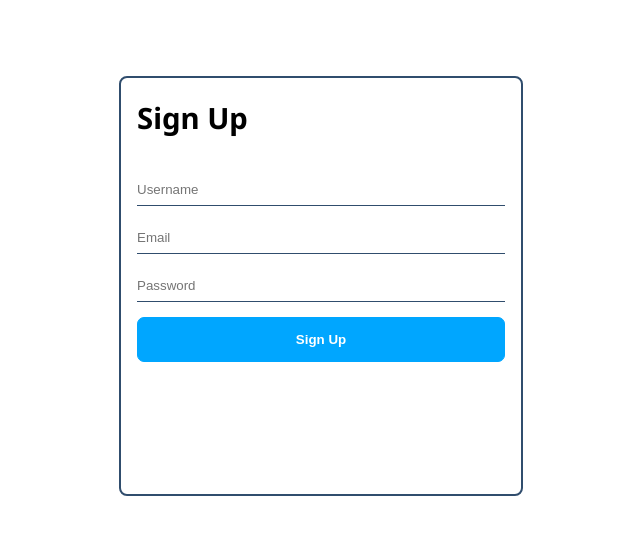
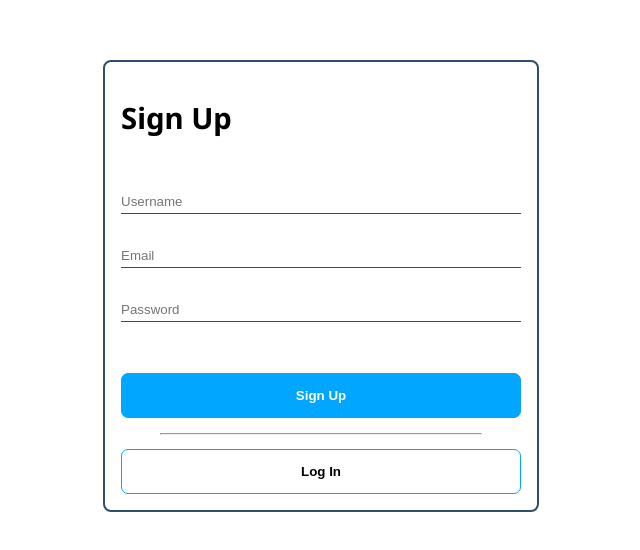
Before and after one commit to Juggle6/Langlearn, a Next.js app: page /sign-up in a window 1280 px wide. Shown: the part 114-664 px from the top of the page, without its empty margins (319-959 px from the left). Built offline with nearby package versions, Linux system fonts and the light colour scheme.

Commit message:
Styled the login screen

```diff
--- a/components/button.js
+++ b/components/button.js
@@ -1,6 +1,6 @@
 import utilStyles from '../styles/utils.module.css';
 
-export default function Button({ text, href, handlerFunction, type }) {
+export default function Button({ text, href, handlerFunction, type, tColor }) {
   function openNewTab(e) {
     e.preventDefault()
     e.stopPropagation()
@@ -9,5 +9,5 @@ export default function Button({ text, href, handlerFunction, type }) {
 
   return <button className={type === 'hl'
     ? `${utilStyles.button} ${utilStyles.hlButton}`
-    : utilStyles.button} onClick={handlerFunction ? handlerFunction : href ? openNewTab : null} type="button">{text}</button>
+    : `${utilStyles.button} ${tColor === 'black' ? utilStyles.blackText : null}`} onClick={handlerFunction ? handlerFunction : href ? openNewTab : null} type="button">{text}</button>
 }
--- a/pages/sign-up.js
+++ b/pages/sign-up.js
@@ -1,6 +1,8 @@
 import {useState} from 'react';
 import styles from '@/styles/auth.module.css';
 import utilStyles from '@/styles/utils.module.css';
+import Button from '@/components/button.js';
+import {useRouter} from 'next/router';
 
 export default function SignUpPage() {
   const [form, setForm] = useState({username: '', email: '', password: ''})
@@ -18,10 +20,17 @@ export default function SignUpPage() {
     });
   }
 
+  const router = useRouter();
+
+  function handleLogIn(e) {
+    e.preventDefault();
+    e.stopPropagation();
+    router.push("/log-in")
+  }
+
   return (
     <div className={styles.container}>
       <form className={styles.signUpForm}>
-        <div className={styles.content}>
         <div className={styles.heading}>
           <h1>Sign Up</h1>
         </div>
@@ -34,9 +43,10 @@ export default function SignUpPage() {
         <div className={styles.textInput}>
           <input name="password" className={styles.authTextInput} type={showPassword ? "text" : "password"} placeholder='Password' onChange={handleChange} value={form.password}/>
         </div>
-          <div className={styles.submitButtonContainer}>
+        <div className={styles.submitContent}>
           <button className={`${utilStyles.button} ${utilStyles.hlButton}`} type="submit" onClick={handleSubmit}>Sign Up</button>
-          </div>
+          <hr className={styles.divider}/>
+          <button className={`${utilStyles.button} ${utilStyles.blackText}`} onClick={handleLogIn}>Log In</button>
         </div>
       </form>
     </div>
--- a/styles/auth.module.css
+++ b/styles/auth.module.css
@@ -6,20 +6,15 @@
 }
 
 .signUpForm {
+  display: flex;
+  flex-direction: column;
+  gap: 2rem;
   border: 2px solid #304D6D;
   border-radius: 0.5rem;
   width: 100%;
   height: 26rem;
   max-width: 25rem;
-}
-
-.content {
-  display: flex;
-  align-items: center;
-  flex-direction: column;
-  gap: 1rem;
-  height: 100%;
-  margin: 0 1rem;
+  padding: 1rem;
 }
 
 .heading {
@@ -45,6 +40,16 @@
   border-color: #00A6FF;
 }
 
-.submitButtonContainer {
+.submitContent {
   width: 100%;
+  height: 100%;
+  display: flex;
+  flex-direction: column;
+  justify-content: end;
+  gap: 0.4rem;
 }
+
+.divider {
+  width: 80%;
+  color: black;
+}
--- a/styles/utils.module.css
+++ b/styles/utils.module.css
@@ -22,6 +22,10 @@
   transition: filter .08s;
 }
 
+.blackText {
+  color: black;
+}
+
 .hlButton {
   background-color: #00A6FF;
 }
```
Also changed, not shown: pages/index.js (+5 -3 lines). Lines whose indentation alone changed are shown as unchanged.
